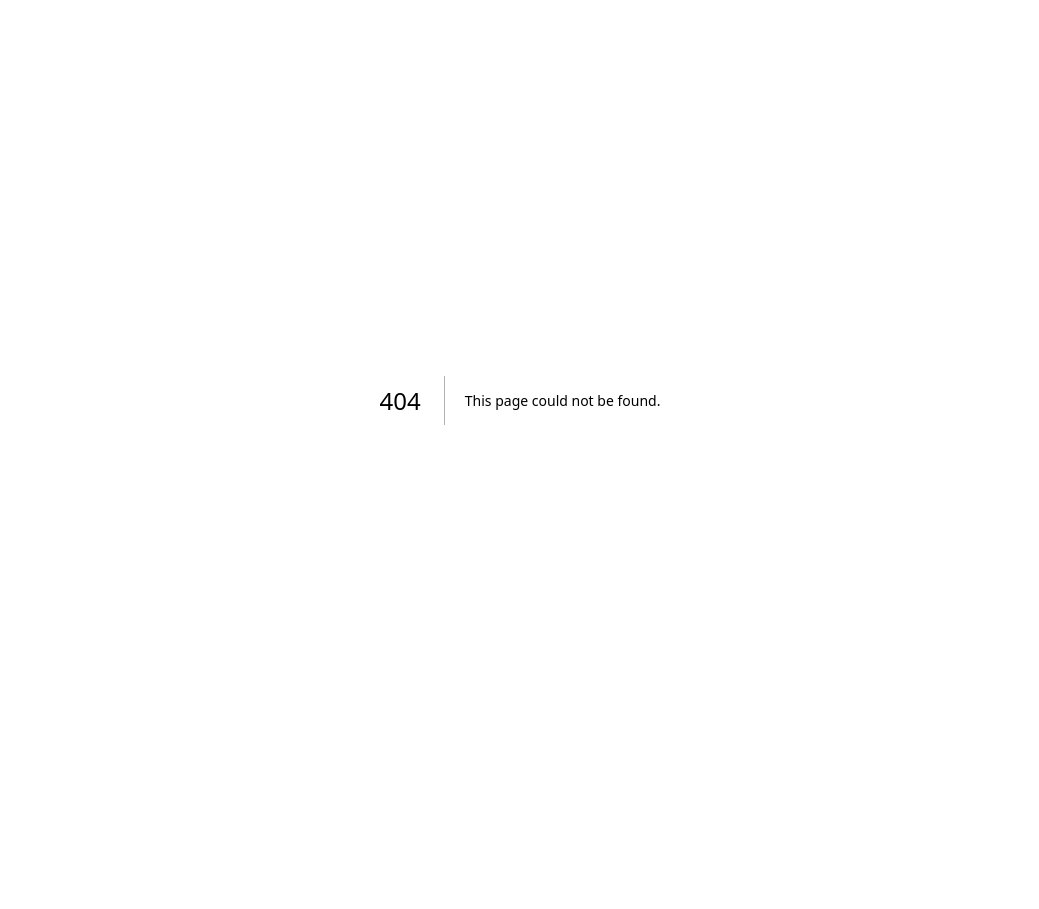
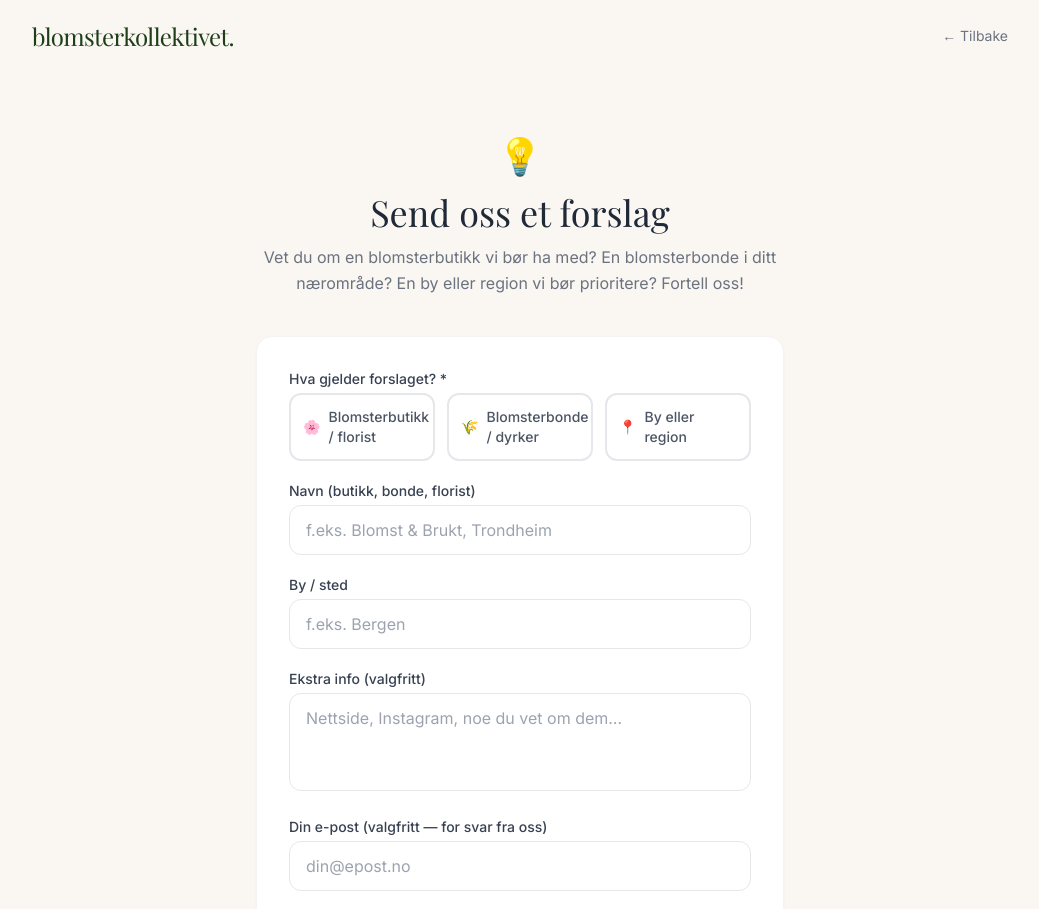
Before and after one commit to marteloge/knopp, a Next.js app: page /forslag in a window 1280 px wide. Before the commit this address had no page. Shown: the top 909 px of the page, without its empty margins (120-1159 px from the left). Before the commit the page ends 800 px from the top, so only its background shows below. Built offline with nearby package versions, Linux system fonts and the light colour scheme; a web font is replaced by a local one.

Commit message:
feat: waitlist, referral, verv-side, blogg (3 poster) og forslagsside

```diff
--- /dev/null
+++ b/app/forslag/page.tsx
@@ -0,0 +1,176 @@
+"use client";
+
+import Link from "next/link";
+import { useState } from "react";
+
+export default function ForslagPage() {
+  const [form, setForm] = useState({
+    type: "",
+    name: "",
+    city: "",
+    email: "",
+    message: "",
+  });
+  const [status, setStatus] = useState<"idle" | "loading" | "done" | "error">("idle");
+
+  function update(field: string, value: string) {
+    setForm((f) => ({ ...f, [field]: value }));
+  }
+
+  async function handleSubmit(e: React.FormEvent) {
+    e.preventDefault();
+    if (!form.type) return;
+    setStatus("loading");
+    try {
+      const res = await fetch("/api/suggestions", {
+        method: "POST",
+        headers: { "Content-Type": "application/json" },
+        body: JSON.stringify(form),
+      });
+      if (res.ok) setStatus("done");
+      else setStatus("error");
+    } catch {
+      setStatus("error");
+    }
+  }
+
+  return (
+    <div className="min-h-screen bg-cream">
+      {/* Nav */}
+      <nav className="flex items-center justify-between px-6 py-5 max-w-5xl mx-auto">
+        <Link href="/" className="font-serif text-2xl text-forest-700 tracking-tight">
+          blomsterkollektivet.
+        </Link>
+        <Link href="/" className="text-sm text-gray-500 hover:text-forest-600">
+          ← Tilbake
+        </Link>
+      </nav>
+
+      <div className="max-w-xl mx-auto px-6 py-16">
+        <div className="text-center mb-10">
+          <div className="text-4xl mb-4">💡</div>
+          <h1 className="font-serif text-4xl text-gray-800 mb-3">Send oss et forslag</h1>
+          <p className="text-gray-500 leading-relaxed">
+            Vet du om en blomsterbutikk vi bør ha med? En blomsterbonde i ditt nærområde?
+            En by eller region vi bør prioritere? Fortell oss!
+          </p>
+        </div>
+
+        {status === "done" ? (
+          <div className="card p-10 text-center">
+            <div className="text-4xl mb-4">🌸</div>
+            <h2 className="font-serif text-2xl text-gray-800 mb-3">Takk for forslaget!</h2>
+            <p className="text-gray-500 mb-6">
+              Vi ser på det og følger opp. Du hjelper oss å bygge et bedre blomsterfellesskap.
+            </p>
+            <Link href="/" className="btn-primary">
+              Tilbake til forsiden
+            </Link>
+          </div>
+        ) : (
+          <div className="card p-8">
+            <form onSubmit={handleSubmit} className="space-y-5">
+              {/* Type */}
+              <div>
+                <label className="label">Hva gjelder forslaget? *</label>
+                <div className="grid grid-cols-1 sm:grid-cols-3 gap-3">
+                  {[
+                    { value: "florist", icon: "🌸", label: "Blomsterbutikk / florist" },
+                    { value: "bonde", icon: "🌾", label: "Blomsterbonde / dyrker" },
+                    { value: "region", icon: "📍", label: "By eller region" },
+                  ].map((opt) => (
+                    <button
+                      key={opt.value}
+                      type="button"
+                      onClick={() => update("type", opt.value)}
+                      className={`p-3 rounded-xl border-2 text-sm font-medium transition-all text-left flex items-center gap-2 ${
+                        form.type === opt.value
+                          ? "border-forest-500 bg-forest-50 text-forest-700"
+                          : "border-gray-200 bg-white text-gray-600 hover:border-gray-300"
+                      }`}
+                    >
+                      <span>{opt.icon}</span>
+                      <span>{opt.label}</span>
+                    </button>
+                  ))}
+                </div>
+              </div>
+
+              {/* Name */}
+              <div>
+                <label className="label">
+                  {form.type === "region" ? "By / region" : "Navn (butikk, bonde, florist)"}
+                </label>
+                <input
+                  type="text"
+                  placeholder={form.type === "region" ? "f.eks. Stavanger" : "f.eks. Blomst & Brukt, Trondheim"}
+                  value={form.name}
+                  onChange={(e) => update("name", e.target.value)}
+                  className="input-field"
+                />
+              </div>
+
+              {/* City — only for florist/bonde */}
+              {form.type !== "region" && (
+                <div>
+                  <label className="label">By / sted</label>
+                  <input
+                    type="text"
+                    placeholder="f.eks. Bergen"
+                    value={form.city}
+                    onChange={(e) => update("city", e.target.value)}
+                    className="input-field"
+                  />
+                </div>
+              )}
+
+              {/* Message */}
+              <div>
+                <label className="label">Ekstra info (valgfritt)</label>
+                <textarea
+                  rows={3}
+                  placeholder="Nettside, Instagram, noe du vet om dem…"
+                  value={form.message}
+                  onChange={(e) => update("message", e.target.value)}
+                  className="input-field resize-none"
+                />
+              </div>
+
+              {/* Email */}
+              <div>
+                <label className="label">Din e-post (valgfritt — for svar fra oss)</label>
+                <input
+                  type="email"
+                  placeholder="din@epost.no"
+                  value={form.email}
+                  onChange={(e) => update("email", e.target.value)}
+                  className="input-field"
+                />
+              </div>
+
+              <button
+                type="submit"
+                disabled={!form.type || status === "loading"}
+                className="btn-primary w-full text-center"
+              >
+                {status === "loading" ? "Sender…" : "Send forslag →"}
+              </button>
+
+              {status === "error" && (
+                <p className="text-red-500 text-sm text-center">Noe gikk galt. Prøv igjen.</p>
+              )}
+            </form>
+          </div>
+        )}
+      </div>
+
+      {/* Footer */}
+      <footer className="border-t border-gray-100 py-8 mt-10">
+        <div className="max-w-5xl mx-auto px-6 flex flex-col sm:flex-row justify-between items-center gap-4 text-sm text-gray-400">
+          <Link href="/" className="font-serif text-lg text-forest-700">blomsterkollektivet.</Link>
+          <span>© 2026 Blomsterkollektivet.</span>
+        </div>
+      </footer>
+    </div>
+  );
+}
```
